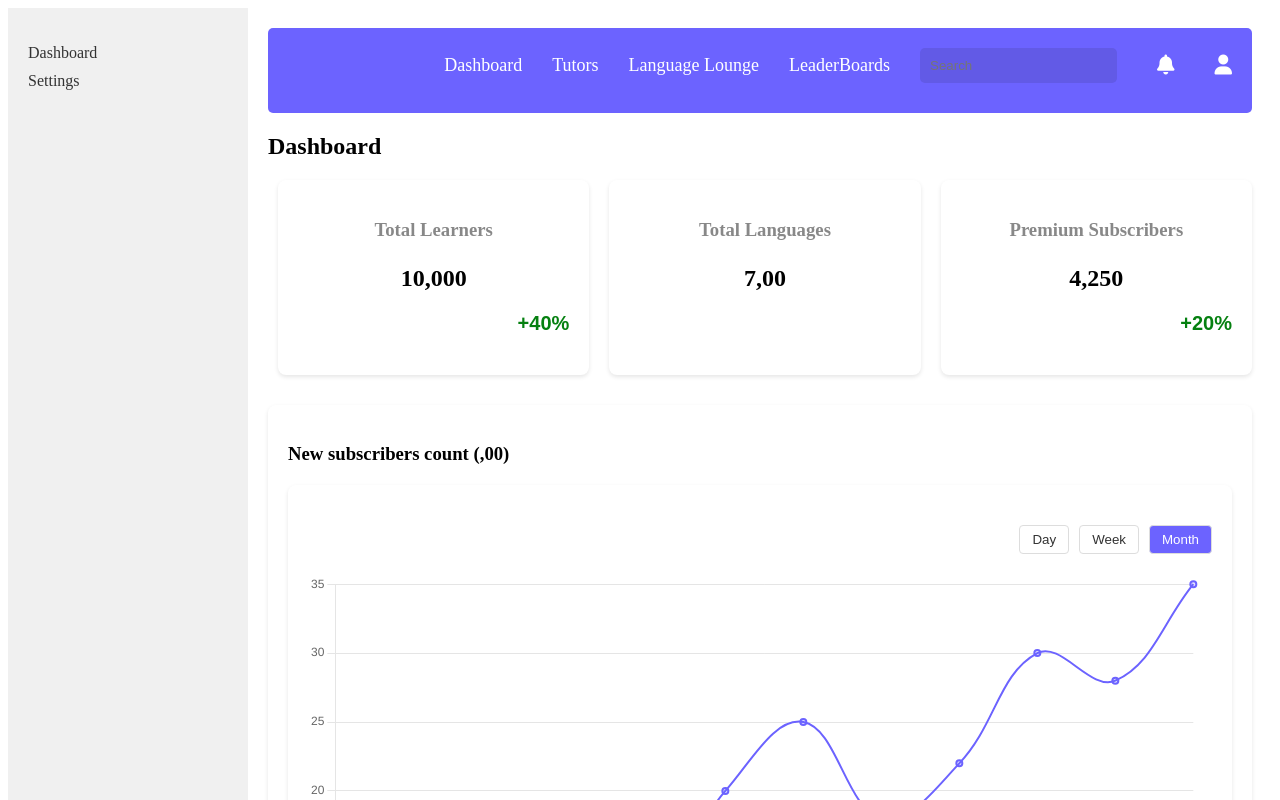
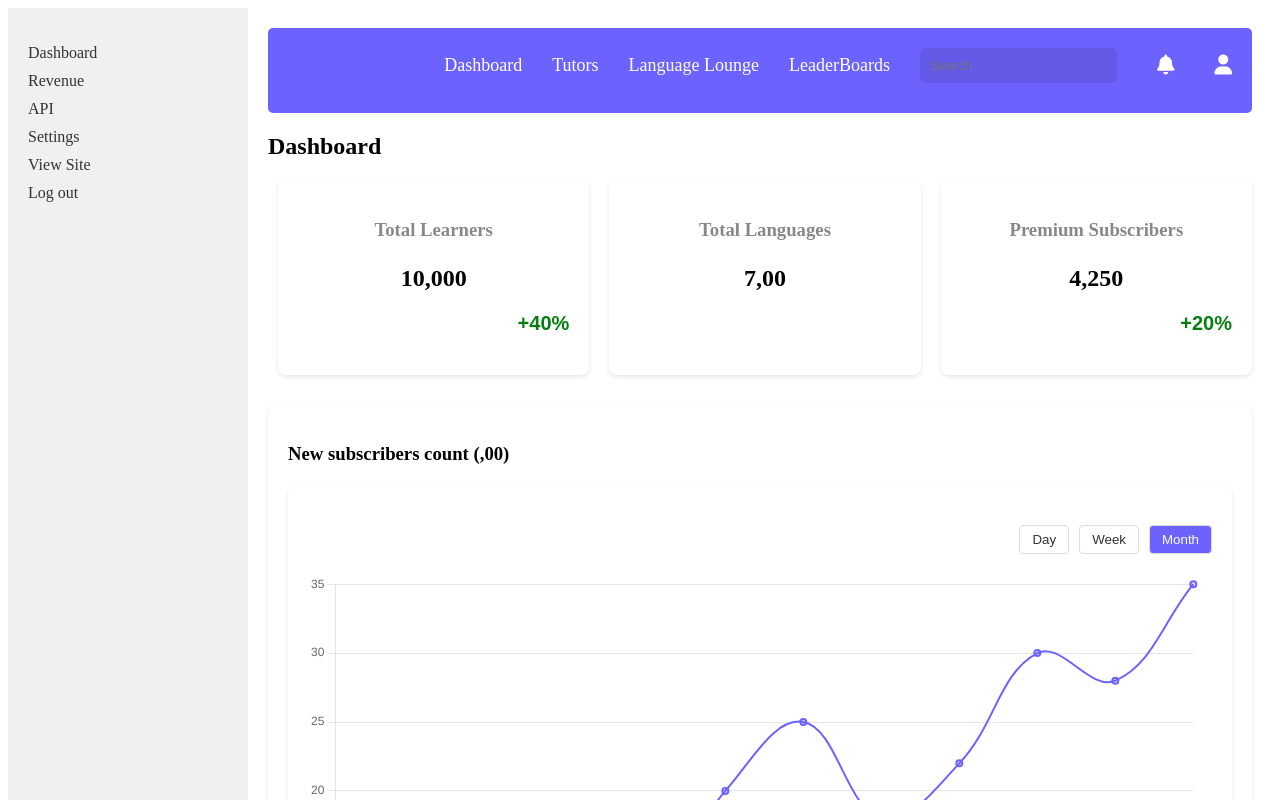
Before and after one commit to lulu-game/Lulu-gameV1, a React (Create React App) app in the folder admin/: page /admin/dashboard in a window 1280 px wide. Shown: the top 800 px of the page. Built offline with nearby package versions, Linux system fonts and the light colour scheme.

Commit message:
Build: Admin: side navigation

```diff
--- a/admin/package.json
+++ b/admin/package.json
@@ -4,6 +4,8 @@
   "private": true,
   "dependencies": {
     "@fortawesome/fontawesome-free": "^6.5.1",
+    "@fortawesome/free-solid-svg-icons": "^6.5.1",
+    "@fortawesome/react-fontawesome": "^0.2.0",
     "@testing-library/jest-dom": "^5.17.0",
     "@testing-library/react": "^13.4.0",
     "@testing-library/user-event": "^13.5.0",
--- a/admin/src/components/Sidebar.js
+++ b/admin/src/components/Sidebar.js
@@ -6,7 +6,11 @@ import '../styles/Sidebar.css';
 const Sidebar = () => {
   const navLinks = [
     { name: 'Dashboard', path: '/admin/dashboard' },
-    { name: 'Settings', path: '/admin/' },
+    { name: 'Revenue', path: '/admin/dashboard' },
+    { name: 'API', path: '/admin/dashboard' },
+    { name: 'Settings', path: '/admin/dashboard' },
+    { name: 'View Site', path: '/admin/dashboard' },
+    { name: 'Log out', path: '/admin/dashboard' },
   ];
 
   return (
```
Also changed, not shown: 1 other file (tests, documents, lock files or other folders).
